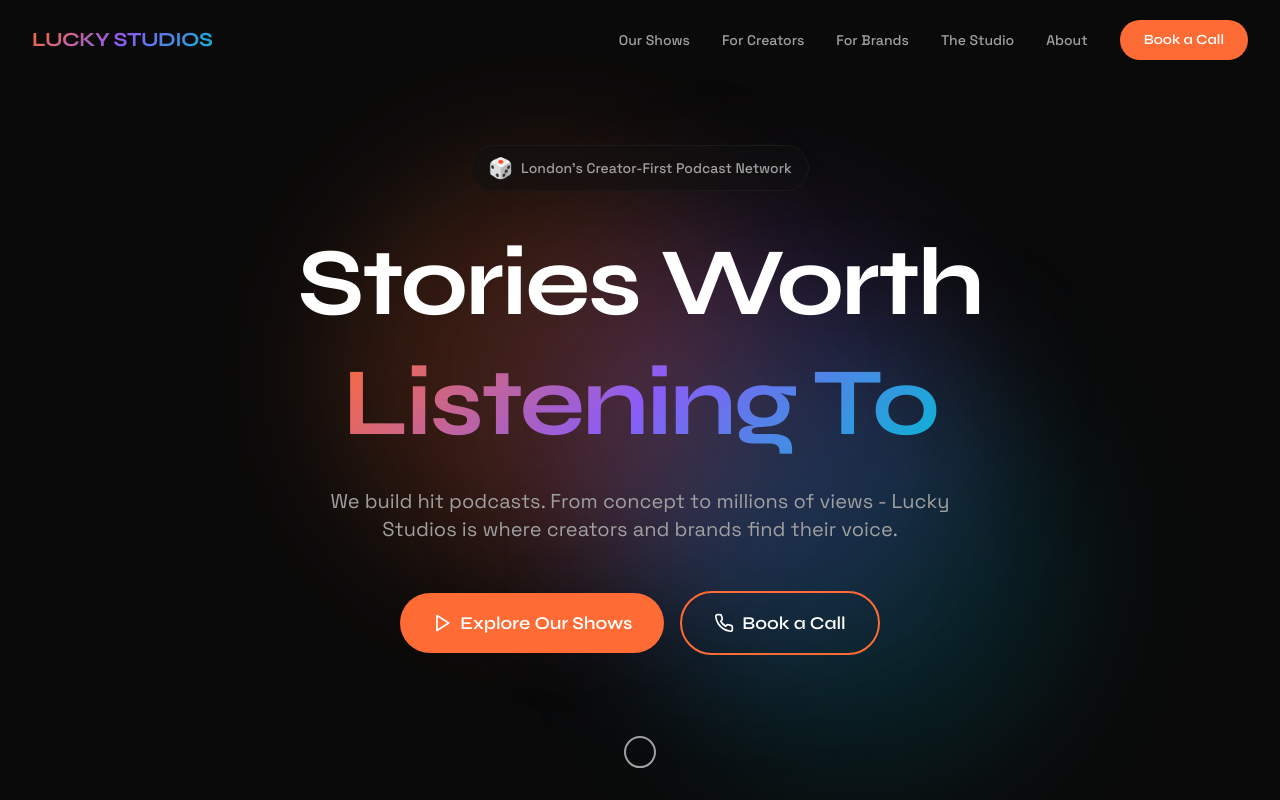
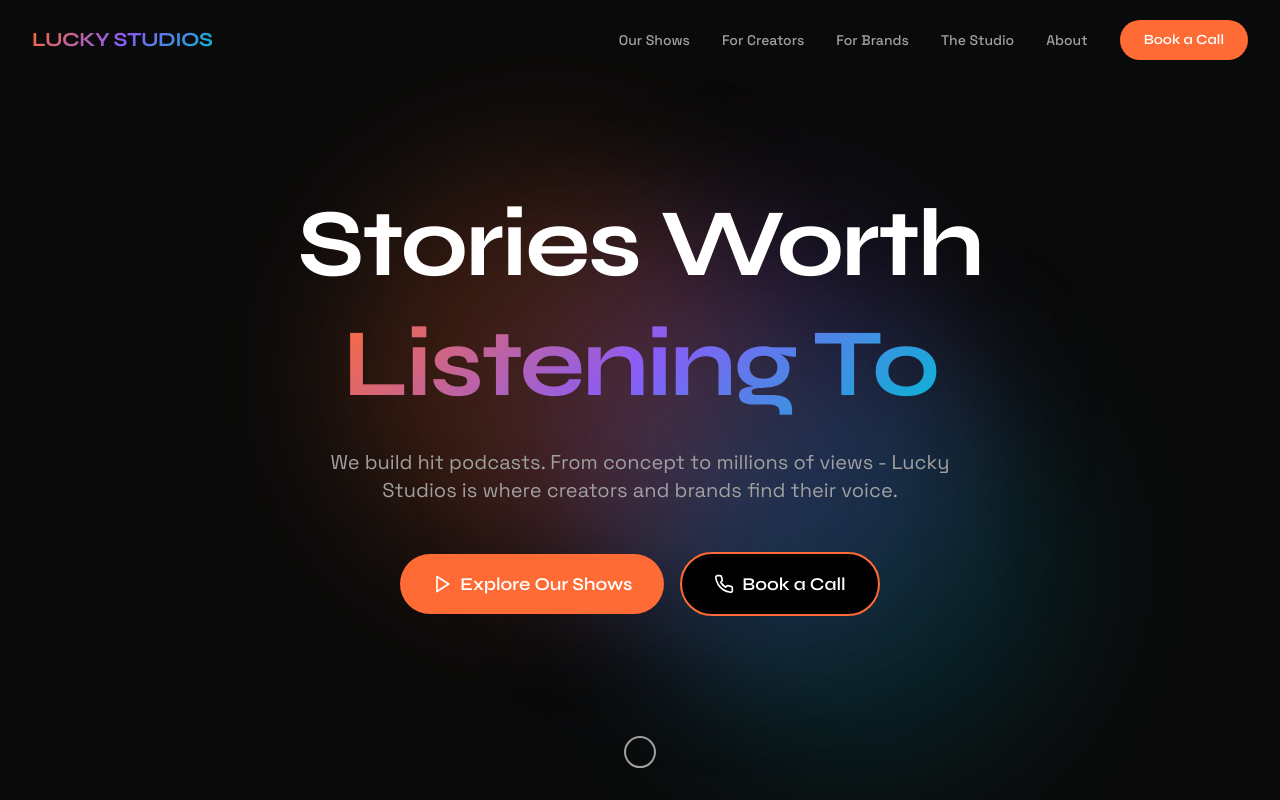
Before and after one commit to curtismorton/lucky-studios, a Next.js app: page / in a window 1280 px wide. Shown: the top 800 px of the page. Built offline with nearby package versions, Linux system fonts and the light colour scheme.

Commit message:
Refactor Hero component by removing badge and updating button styles; enhance global styles with fallback fonts and background color defaults; adjust Tailwind config for font families.

```diff
--- a/app/globals.css
+++ b/app/globals.css
@@ -36,8 +36,8 @@
 body {
   max-width: 100vw;
   overflow-x: hidden;
-  background-color: var(--color-background);
-  color: var(--color-text-primary);
+  background-color: var(--color-background, #0a0a0a);
+  color: var(--color-text-primary, #ffffff);
 }
 
 /* Touch optimization */
@@ -48,13 +48,13 @@
 }
 
 body {
-  font-family: var(--font-space-grotesk);
+  font-family: var(--font-space-grotesk), -apple-system, BlinkMacSystemFont, "Segoe UI", Roboto, "Helvetica Neue", Arial, sans-serif;
   -webkit-font-smoothing: antialiased;
   -moz-osx-font-smoothing: grayscale;
 }
 
 h1, h2, h3, h4, h5, h6 {
-  font-family: var(--font-syne);
+  font-family: var(--font-syne), -apple-system, BlinkMacSystemFont, "Segoe UI", Roboto, "Helvetica Neue", Arial, sans-serif;
   font-weight: 700;
 }
 
--- a/components/home/Hero.tsx
+++ b/components/home/Hero.tsx
@@ -52,18 +52,6 @@
 
       {/* Content */}
       <div className="relative z-10 mx-auto max-w-5xl px-4 text-center">
-        {/* Badge */}
-        <motion.div
-          initial={{ opacity: 0, y: 20 }}
-          animate={{ opacity: 1, y: 0 }}
-          transition={{ duration: 0.6 }}
-          className="mb-8 inline-flex items-center gap-2 rounded-full border border-background-tertiary bg-background-secondary/50 px-4 py-2 backdrop-blur-sm"
-        >
-          <span className="text-xl">🎲</span>
-          <span className="font-body text-xs sm:text-sm font-medium text-text-secondary">
-            London's Creator-First Podcast Network
-          </span>
-        </motion.div>
 
         {/* Headline */}
         <motion.h1
@@ -106,7 +94,7 @@
             <span className="whitespace-nowrap">Explore Our Shows</span>
           </motion.button>
           <motion.button
-            className="flex items-center justify-center gap-2 rounded-full border-2 border-accent-orange bg-transparent px-6 py-3 sm:px-8 sm:py-4 font-heading text-base sm:text-lg font-semibold text-white transition-all duration-300 hover:bg-accent-orange/10 hover:glow-orange touch-manipulation min-h-[44px]"
+            className="flex items-center justify-center gap-2 rounded-full border-2 border-accent-orange bg-black px-6 py-3 sm:px-8 sm:py-4 font-heading text-base sm:text-lg font-semibold text-white transition-all duration-300 hover:bg-accent-orange/10 hover:glow-orange touch-manipulation min-h-[44px]"
             whileHover={buttonHover}
             whileTap={buttonTap}
           >
--- /dev/null
+++ b/components/ui/Logo.tsx
@@ -0,0 +1,62 @@
+"use client";
+
+import Image from "next/image";
+import Link from "next/link";
+import { motion } from "framer-motion";
+
+interface LogoProps {
+  variant?: "default" | "icon" | "text";
+  size?: "sm" | "md" | "lg" | "xl";
+  className?: string;
+  href?: string;
+  showLink?: boolean;
+}
+
+const sizeMap = {
+  sm: { width: 120, height: 40 },
+  md: { width: 180, height: 60 },
+  lg: { width: 240, height: 80 },
+  xl: { width: 320, height: 107 },
+};
+
+export default function Logo({
+  variant = "default",
+  size = "md",
+  className = "",
+  href = "/",
+  showLink = true,
+}: LogoProps) {
+  const dimensions = sizeMap[size];
+
+  // Using LOGO.png
+  const logoSrc = "/images/LOGO.png";
+
+  const logoElement = (
+    <motion.div
+      className={`relative ${className}`}
+      whileHover={{ scale: 1.05 }}
+      whileTap={{ scale: 0.95 }}
+      style={{ width: dimensions.width, height: dimensions.height }}
+    >
+      <Image
+        src={logoSrc}
+        alt="Lucky Studios Logo"
+        width={dimensions.width}
+        height={dimensions.height}
+        className="object-contain"
+        priority
+        unoptimized={true}
+      />
+    </motion.div>
+  );
+
+  if (showLink) {
+    return (
+      <Link href={href} className="inline-block">
+        {logoElement}
+      </Link>
+    );
+  }
+
+  return logoElement;
+}
--- a/tailwind.config.ts
+++ b/tailwind.config.ts
@@ -28,8 +28,8 @@
         },
       },
       fontFamily: {
-        heading: ["var(--font-syne)", "sans-serif"],
-        body: ["var(--font-space-grotesk)", "sans-serif"],
+        heading: ["var(--font-syne)", "-apple-system", "BlinkMacSystemFont", "Segoe UI", "Roboto", "Helvetica Neue", "Arial", "sans-serif"],
+        body: ["var(--font-space-grotesk)", "-apple-system", "BlinkMacSystemFont", "Segoe UI", "Roboto", "Helvetica Neue", "Arial", "sans-serif"],
       },
       backgroundImage: {
         "gradient-radial": "radial-gradient(var(--tw-gradient-stops))",
```
